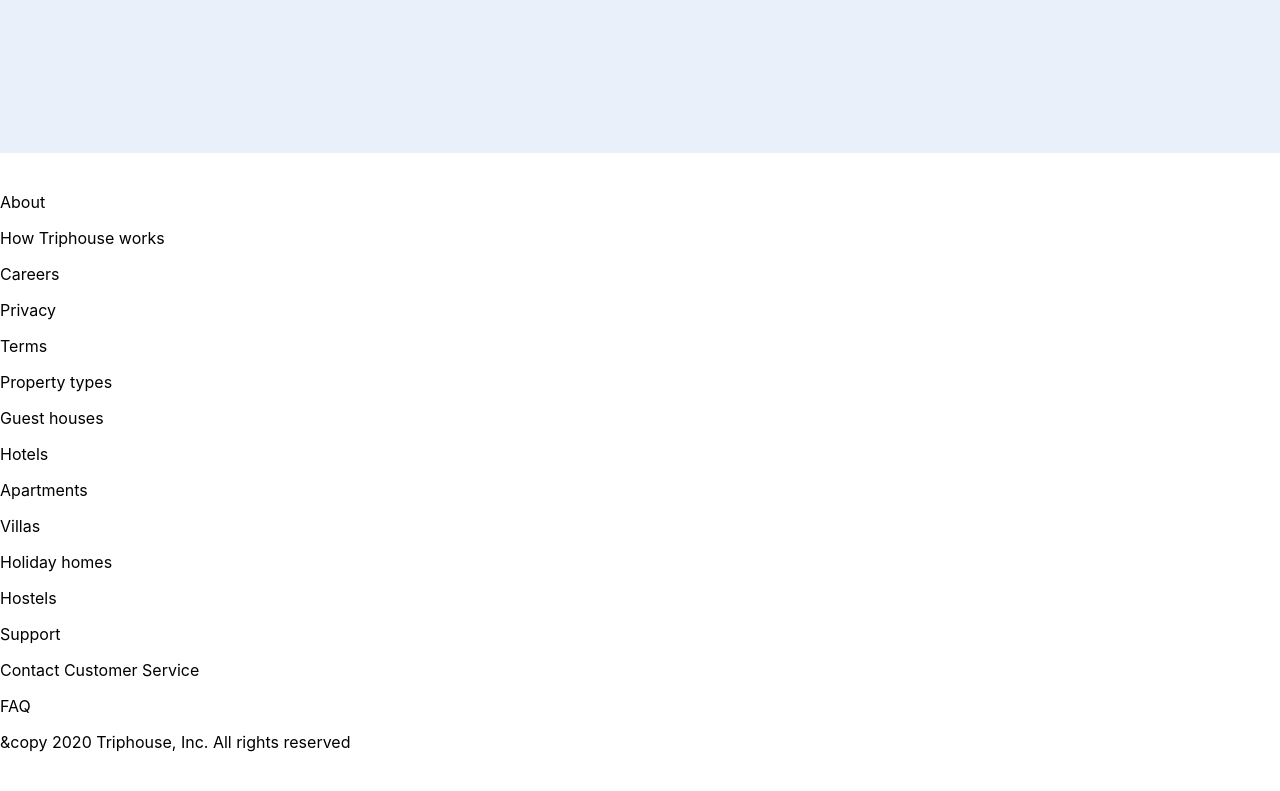
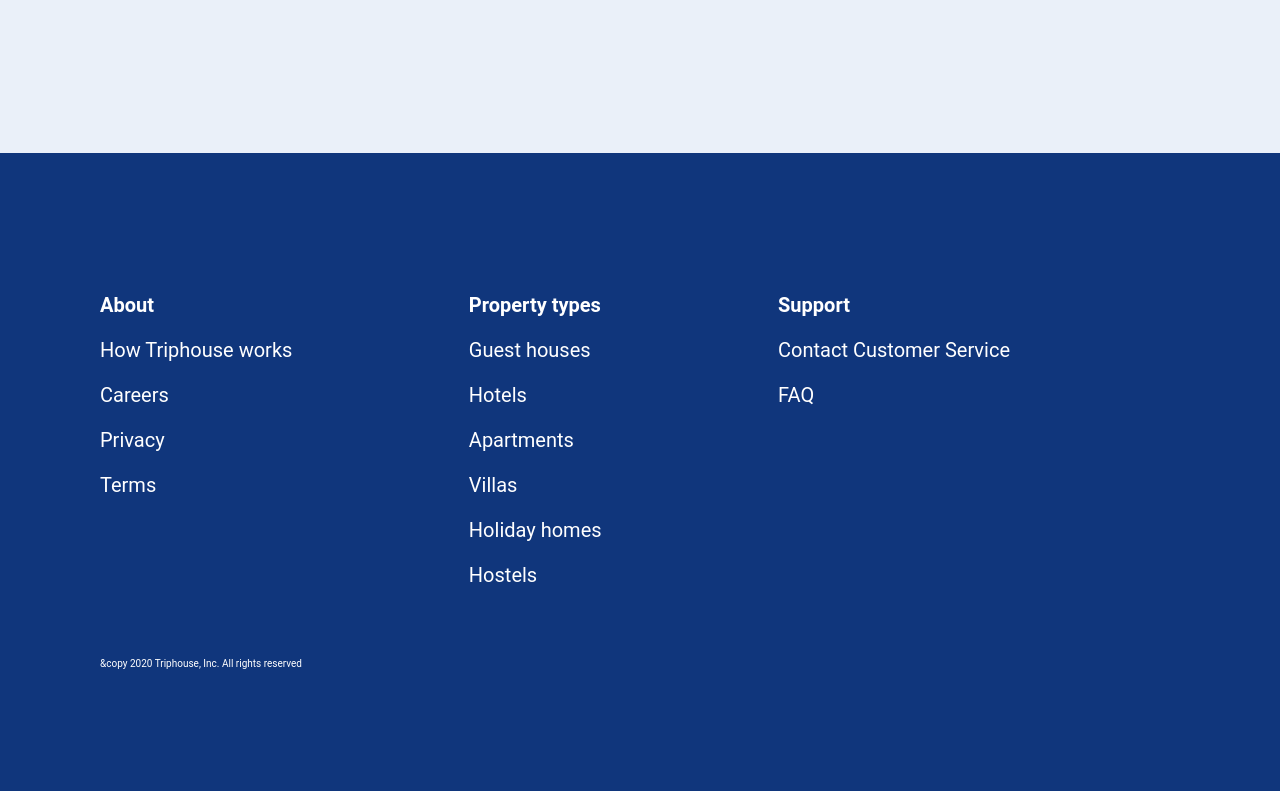
Before and after one commit to IharDorinel/if-react, a React (Create React App) app: page / in a window 1280 px wide. Shown: the part 1086-1877 px from the top of the page. Before the commit the page ends 1854 px from the top, so only its background shows below. Built offline with nearby package versions, Linux system fonts and the light colour scheme; no server answers.

Commit message:
added footer styles

```diff
--- a/src/components/App.js
+++ b/src/components/App.js
@@ -13,6 +13,7 @@ import '../styles/components/AvailHotels.css';
 import '../styles/components/AvailHotel.css';
 import '../styles/components/TopSection.css';
 import '../styles/components/Filter.css';
+import '../styles/components/Footer.css';
 
 const App = () => (
   <>
--- /dev/null
+++ b/src/styles/components/Footer.css
@@ -0,0 +1,61 @@
+:root {
+    --primary: #3077C6;
+    --primary-dark: #10367C;
+    --secondary-yellow: #F5BD41;
+    --secondary-dark-mode1: #121212;
+    --secondary-dark-mode2: #1D1E1F;
+    --secondary-dark-mode3: #4D4D4D;
+    --primary-stroke: #F3F3F4;
+    --primary-text: #383838;
+    --primary-white: #FFFFFF;
+    --secondary-text: #BFBFBF;
+    --primary-bg: #EAF0F9;
+}
+
+body {
+    margin: 0;
+    padding:0;
+    width: 100vw;
+    box-sizing: border-box;
+}
+
+a {
+    color: inherit;
+    text-decoration: none;
+}
+
+.footer-big {
+    background-color: var(--primary-dark);
+    max-width: 1440px;
+    padding: 120px 270px 120px 100px;
+}
+
+.footer-image {
+    fill: var(--primary-white);
+    margin: auto;
+    width: 100px;
+    height: 20px;
+    text-align: center;
+    display: none;
+}
+
+.footer-container {
+    display: flex;
+    justify-content: space-between;
+}
+
+.footer-box {
+    font: 20px Roboto, sans-serif;
+    line-height: 25px;
+    color: var(--primary-white);
+}
+
+.footer-footer {
+    font: 10px Roboto, sans-serif;
+    color: var(--primary-white);
+    margin-top: 50px;
+}
+
+._font-weight-bold {
+    font-weight: bold;
+}
```
